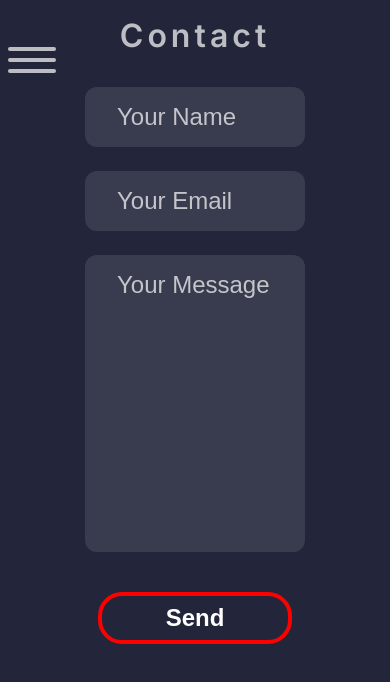
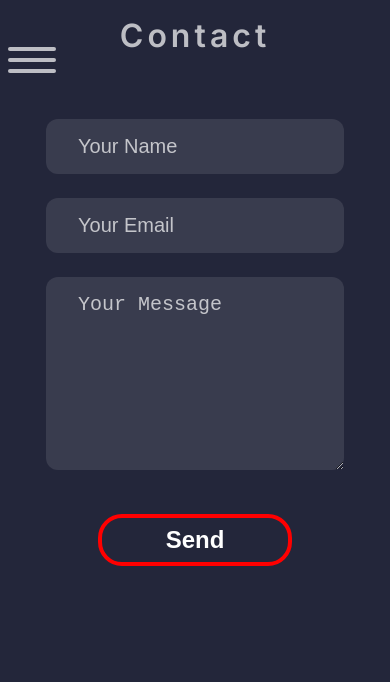
Before and after one commit to DARIOO33/dario4dev, a Next.js app: page /contact in a window 390 px wide. Shown: the top 682 px of the page. Built offline with nearby package versions, Linux system fonts and the light colour scheme.

Commit message:
text area added

```diff
--- a/src/app/components/Buttons/OutlineButton.css
+++ b/src/app/components/Buttons/OutlineButton.css
@@ -1,4 +1,4 @@
-button{
+button {
     padding: .5rem 2rem;
     border-radius: 1rem;
     border: none;
@@ -7,9 +7,22 @@ button{
     color: white;
     font-weight: 600;
     font-size: 1.5rem;
+    cursor: pointer;
 }
-.wh{
+
+.wh {
     padding: .5rem 4rem;
     border-radius: 1.5rem;
 
 }
+
+button:active {
+    background-color: rgba(255, 100, 100, 0.1);
+}
+
+@media screen and (max-width:900px) {
+    button{
+
+    }
+
+}
--- a/src/app/contact/Input.jsx
+++ b/src/app/contact/Input.jsx
@@ -3,7 +3,7 @@ export default function Input({type,placeholder,height}) {
     console.log({height});
     return (
         <p>
-            <input type={type} placeholder={placeholder} style={{paddingBottom:height}} />
+            <input type={type}  placeholder={placeholder} />
         </p>
     )
 };
--- a/src/app/contact/contact.css
+++ b/src/app/contact/contact.css
@@ -10,7 +10,7 @@
     text-align:center;
 
 }
-.contact-container p input{
+.contact-container p input,.contact-container p textarea{
     width: 50%;
     color: white;
     background-color: rgba(255, 255, 255, .1);
@@ -19,7 +19,18 @@
     padding: 1rem 2rem;
     border-radius: .75rem;
 }
-.contact-container p input::placeholder{
+.contact-container p input::placeholder,.contact-container p textarea::placeholder{
     color: white;
     opacity: .7;
 }
+@media screen and (max-width:900px){
+.contact-container p input,.contact-container p textarea{
+    width: 75%;
+    font-size: 1.25rem;
+
+}
+.contact-container{
+    margin-top: 4rem;
+    }
+
+}
--- a/src/app/contact/page.jsx
+++ b/src/app/contact/page.jsx
@@ -3,18 +3,21 @@ import './contact.css'
 import OutlineButton from '../components/Buttons/OutlineButton.jsx'
 export default function Page1({ fontclass }) {
     return (
-        <>
+        <form>
         <h1 className="title white center">
             Contact
         </h1>
         <div className="contact-container">
             <Input type="text" placeholder="Your Name"/>
             <Input type="email" placeholder="Your Email"/>
-            <Input type="text" placeholder="Your Message" height="30vh"/>
+            <p>
+            <textarea type="text" placeholder="Your Message"  rows={7} maxLength={400}/>
+            </p>
+            {/* <Input type="text" placeholder="Your Message" height="30vh"/> */}
         </div>
         <div className="btnn" style={{textAlign:"center" , paddingTop:'1rem'}}>
             <OutlineButton text="Send" paddingx="wh"/>
         </div>
-        </>
+        </form>
     )
 };
--- a/src/app/globals.css
+++ b/src/app/globals.css
@@ -39,3 +39,6 @@ body{
   margin: auto;
 
 }
+body{
+  padding-bottom: 2.5rem;
+}
```
